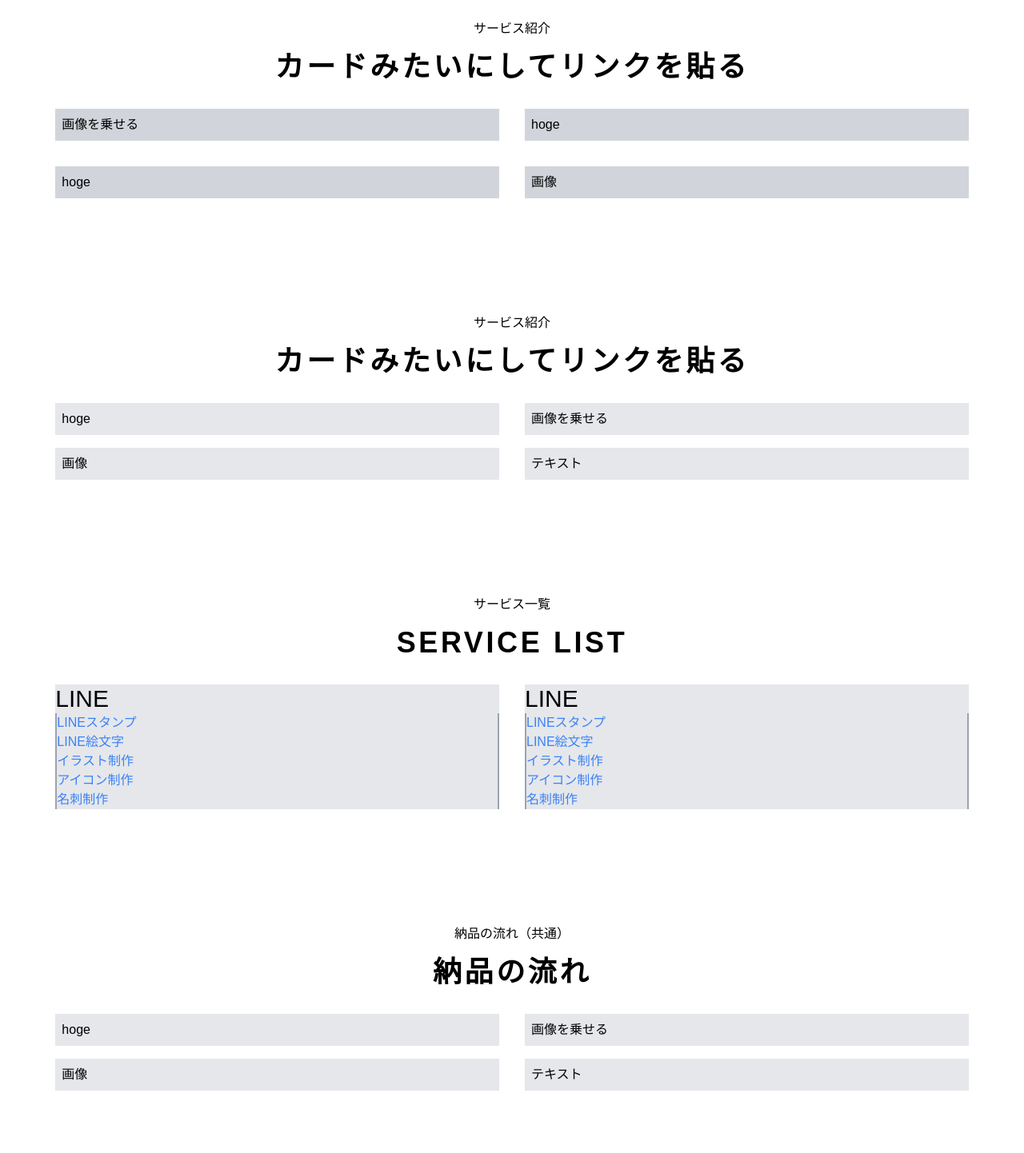
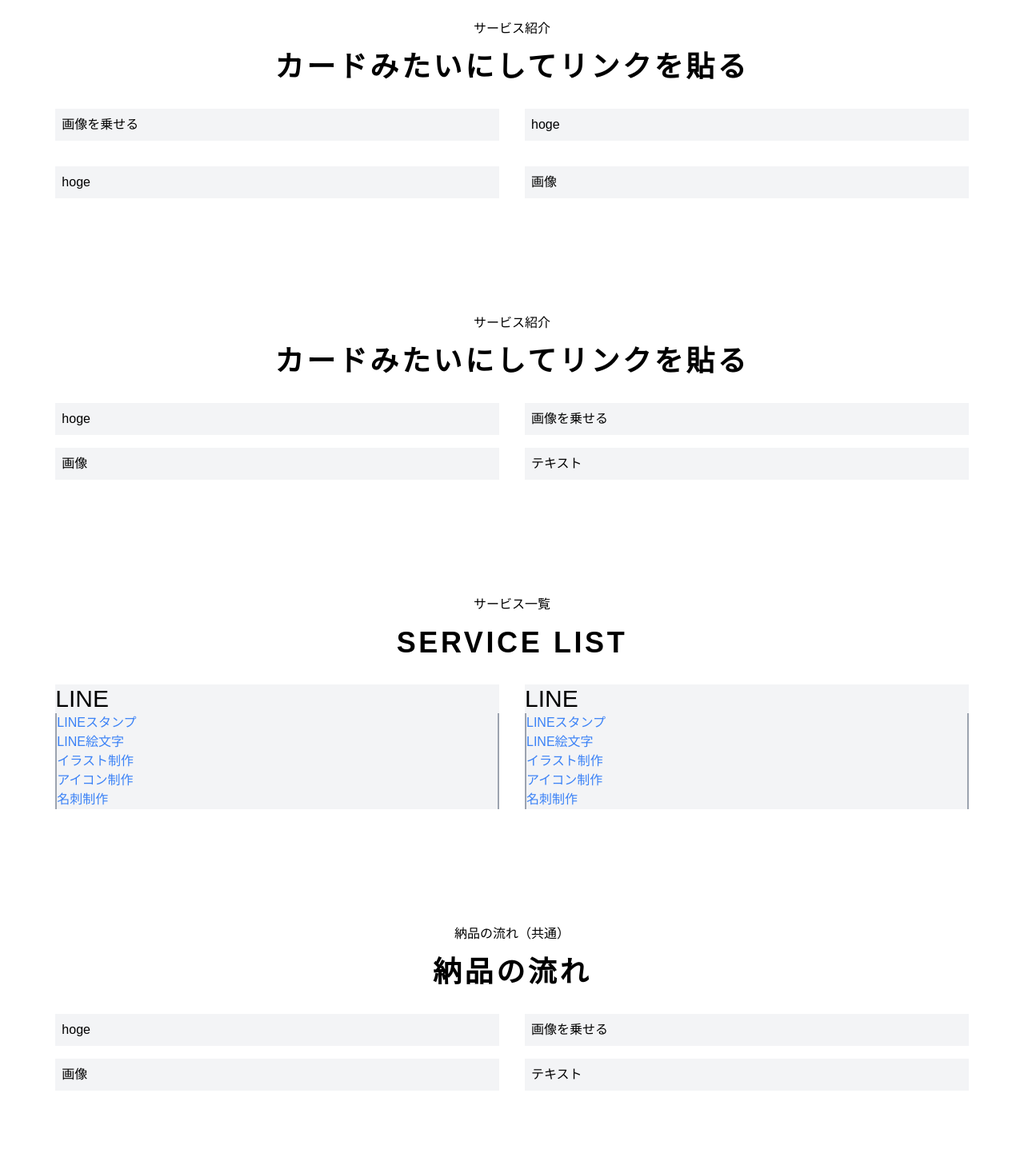
Before and after one commit to mayone-du/ranze-hp, a Next.js app: page /service in a window 1280 px wide. Shown: the part 480-1922 px from the top of the page at 80% size. Built offline with nearby package versions, Linux system fonts and the light colour scheme.

Commit message:
bg-gray-100 all, name fix wrapper -> block

```diff
--- a/src/pages/about.tsx
+++ b/src/pages/about.tsx
@@ -23,7 +23,7 @@ const About: React.VFC = () => {
               サンプルテキスト（コンセプトとかもあり）
             </h2>
             <div className="flex w-11/12 mx-auto">
-              <p className="lg:mx-4 mx-0 my-4 bg-gray-200 w-full">
+              <p className="lg:mx-4 mx-0 my-4 bg-gray-100 w-full">
                 経緯などを記載？
                 Lorem ipsum dolor sit amet consectetur adipisicing elit.
                 Eligendi, molestias harum maiores ullam, fugiat at nesciunt
@@ -41,7 +41,7 @@ const About: React.VFC = () => {
               SNS
             </h2>
             <div className="flex w-11/12 mx-auto">
-              <div className="lg:mx-4 mx-0 my-4 bg-gray-200 w-full">
+              <div className="lg:mx-4 mx-0 my-4 bg-gray-100 w-full">
                 ココナラのプロフィールやSNSを紹介
               </div>
             </div>
@@ -55,14 +55,14 @@ const About: React.VFC = () => {
               サンプルテキスト
             </h2>
             <div className="flex w-11/12 mx-auto">
-              <ul className="list-disc px-8 py-4 mx-4 bg-gray-200 text-lg w-full">
+              <ul className="list-disc px-8 py-4 mx-4 bg-gray-100 text-lg w-full">
                 <li>〇〇のプレゼントで使いたい</li>
                 <li>彼氏/彼女と使いたい</li>
                 <li>サンプルテキスト</li>
                 <li>サンプルテキスト</li>
               </ul>
 
-              <ul className="list-disc px-8 py-4 mx-4 bg-gray-200 text-lg w-full">
+              <ul className="list-disc px-8 py-4 mx-4 bg-gray-100 text-lg w-full">
                 <li>〇〇のプレゼントで使いたい</li>
                 <li>彼氏/彼女と使いたい</li>
                 <li>サンプルテキスト</li>
@@ -89,7 +89,7 @@ const About: React.VFC = () => {
               サンプルテキスト
             </h2>
             <div className="flex w-11/12 mx-auto">
-              <ul className="flex justify-center flex-col mx-4 p-2 bg-gray-200 w-full">
+              <ul className="flex justify-center flex-col mx-4 p-2 bg-gray-100 w-full">
                 <li className="flex items-center my-2">
                   <CheckCircle fontSize="large" />
                   <span className="text-xl px-2">ポイント1</span>
@@ -103,7 +103,7 @@ const About: React.VFC = () => {
                   <span className="text-xl px-2">ポイント1</span>
                 </li>
               </ul>
-              <ul className="flex justify-center flex-col mx-4 p-2 bg-gray-200 w-full">
+              <ul className="flex justify-center flex-col mx-4 p-2 bg-gray-100 w-full">
                 <li className="flex items-center my-2">
                   <CheckCircle fontSize="large" />
                   <span className="text-xl px-2">ポイント1</span>
@@ -129,19 +129,19 @@ const About: React.VFC = () => {
             </h2>
 
             <div className="flex w-11/12 mx-auto my-4">
-              <div className="flex justify-center flex-col mx-4 p-2 bg-gray-200 w-full">
+              <div className="flex justify-center flex-col mx-4 p-2 bg-gray-100 w-full">
                 hoge
               </div>
-              <div className="flex justify-center flex-col mx-4 p-2 bg-gray-200 w-full">
+              <div className="flex justify-center flex-col mx-4 p-2 bg-gray-100 w-full">
                 画像を乗せる
               </div>
             </div>
 
             <div className="flex w-11/12 mx-auto my-4">
-              <div className="flex justify-center flex-col mx-4 p-2 bg-gray-200 w-full">
+              <div className="flex justify-center flex-col mx-4 p-2 bg-gray-100 w-full">
                 画像
               </div>
-              <div className="flex justify-center flex-col mx-4 p-2 bg-gray-200 w-full">
+              <div className="flex justify-center flex-col mx-4 p-2 bg-gray-100 w-full">
                 テキスト
               </div>
             </div>
--- a/src/pages/contact.tsx
+++ b/src/pages/contact.tsx
@@ -2,7 +2,7 @@ import { Layout } from "../components/shared/layout/Layout";
 import { SubPageMainVisual } from "../components/shared/SubPageMainVisual";
 import { Form } from "../components/separate/Form";
 import { BreadCrumb } from "../components/shared/BreadCrumb";
-import { Block } from "../components/shared/generalBlock/Wrapper";
+import { Block } from "../components/shared/generalBlock/Block";
 import { Row } from "../components/shared/generalBlock/Row";
 import { Column } from "../components/shared/generalBlock/Column";
 
@@ -17,7 +17,11 @@ const Contact: React.VFC = () => {
       >
         <SubPageMainVisual title={siteTitle} subText="contact sub text" />
         <BreadCrumb currentPage={siteTitle} />
-        <Block>
+
+        <Block
+          sectionSubText="お問合せフォーム"
+          sectionTitle="CONTACT"
+        >
           <Row>
             <Column className="bg-gray-100">
               <Form />
--- a/src/pages/index.tsx
+++ b/src/pages/index.tsx
@@ -2,7 +2,7 @@ import Image from "next/image";
 import { Star } from "@material-ui/icons";
 import { Layout } from "../components/shared/layout/Layout";
 import { CustomButton } from "../components/shared/CustomColorButton";
-import { Block } from "../components/shared/generalBlock/Wrapper";
+import { Block } from "../components/shared/generalBlock/Block";
 import { Row } from "../components/shared/generalBlock/Row";
 import { Column } from "../components/shared/generalBlock/Column";
 
--- a/src/pages/service/index.tsx
+++ b/src/pages/service/index.tsx
@@ -3,7 +3,7 @@ import { Layout } from "../../components/shared/layout/Layout";
 import { SubPageMainVisual } from "../../components/shared/SubPageMainVisual";
 import { Estimate } from "../../components/separate/Estimate";
 import { BreadCrumb } from "../../components/shared/BreadCrumb";
-import { Block } from "../../components/shared/generalBlock/Wrapper";
+import { Block } from "../../components/shared/generalBlock/Block";
 import { Row } from "../../components/shared/generalBlock/Row";
 import { Column } from "../../components/shared/generalBlock/Column";
 
@@ -24,14 +24,14 @@ const Service: React.VFC = () => {
           sectionTitle="カードみたいにしてリンクを貼る"
         >
           <Row className="-my-4 lg:-my-0">
-            <Column className="bg-gray-300 p-2">画像を乗せる</Column>
-            <Column className="bg-gray-300 p-2">hoge</Column>
+            <Column className="bg-gray-100 p-2">画像を乗せる</Column>
+            <Column className="bg-gray-100 p-2">hoge</Column>
           </Row>
           <Row>
-            <Column className="bg-gray-300 p-2">
+            <Column className="bg-gray-100 p-2">
               hoge
             </Column>
-            <Column className="bg-gray-300 p-2">
+            <Column className="bg-gray-100 p-2">
               画像
             </Column>
           </Row>
@@ -45,19 +45,19 @@ const Service: React.VFC = () => {
             </h2>
 
             <div className="flex w-11/12 mx-auto my-4">
-              <div className="flex justify-center flex-col md:mx-4 p-2 bg-gray-200 w-full">
+              <div className="flex justify-center flex-col md:mx-4 p-2 bg-gray-100 w-full">
                 hoge
               </div>
-              <div className="flex justify-center flex-col md:mx-4 p-2 bg-gray-200 w-full">
+              <div className="flex justify-center flex-col md:mx-4 p-2 bg-gray-100 w-full">
                 画像を乗せる
               </div>
             </div>
 
             <div className="flex w-11/12 mx-auto my-4">
-              <div className="flex justify-center flex-col md:mx-4 p-2 bg-gray-200 w-full">
+              <div className="flex justify-center flex-col md:mx-4 p-2 bg-gray-100 w-full">
                 画像
               </div>
-              <div className="flex justify-center flex-col md:mx-4 p-2 bg-gray-200 w-full">
+              <div className="flex justify-center flex-col md:mx-4 p-2 bg-gray-100 w-full">
                 テキスト
               </div>
             </div>
@@ -71,7 +71,7 @@ const Service: React.VFC = () => {
               SERVICE LIST
             </h2>
             <div className="flex w-11/12 mx-auto">
-              <div className="md:mx-4 my-4 w-full bg-gray-200">
+              <div className="md:mx-4 my-4 w-full bg-gray-100">
                 <h3 className="text-3xl">LINE</h3>
                 <ul className="border-l-2 border-r-2 border-collapse border-gray-400">
                   <li>
@@ -102,7 +102,7 @@ const Service: React.VFC = () => {
                 </ul>
               </div>
 
-              <div className="md:mx-4 my-4 w-full bg-gray-200">
+              <div className="md:mx-4 my-4 w-full bg-gray-100">
                 <h3 className="text-3xl">LINE</h3>
                 <ul className="border-l-2 border-r-2 border-collapse border-gray-400">
                   <li>
@@ -144,19 +144,19 @@ const Service: React.VFC = () => {
             </h2>
 
             <div className="flex w-11/12 mx-auto my-4">
-              <div className="flex justify-center flex-col md:mx-4 p-2 bg-gray-200 w-full">
+              <div className="flex justify-center flex-col md:mx-4 p-2 bg-gray-100 w-full">
                 hoge
               </div>
-              <div className="flex justify-center flex-col md:mx-4 p-2 bg-gray-200 w-full">
+              <div className="flex justify-center flex-col md:mx-4 p-2 bg-gray-100 w-full">
                 画像を乗せる
               </div>
             </div>
 
             <div className="flex w-11/12 mx-auto my-4">
-              <div className="flex justify-center flex-col md:mx-4 p-2 bg-gray-200 w-full">
+              <div className="flex justify-center flex-col md:mx-4 p-2 bg-gray-100 w-full">
                 画像
               </div>
-              <div className="flex justify-center flex-col md:mx-4 p-2 bg-gray-200 w-full">
+              <div className="flex justify-center flex-col md:mx-4 p-2 bg-gray-100 w-full">
                 テキスト
               </div>
             </div>
--- a/src/pages/works.tsx
+++ b/src/pages/works.tsx
@@ -2,7 +2,7 @@ import { Layout } from "../components/shared/layout/Layout";
 import { SubPageMainVisual } from "../components/shared/SubPageMainVisual";
 import { BreadCrumb } from "../components/shared/BreadCrumb";
 
-import { Block } from "../components/shared/generalBlock/Wrapper";
+import { Block } from "../components/shared/generalBlock/Block";
 import { Row } from "../components/shared/generalBlock/Row";
 import { Column } from "../components/shared/generalBlock/Column";
 
```
Also changed, not shown: src/components/shared/generalBlock/Block.tsx (renamed from src/components/shared/generalBlock/Wrapper.tsx).
